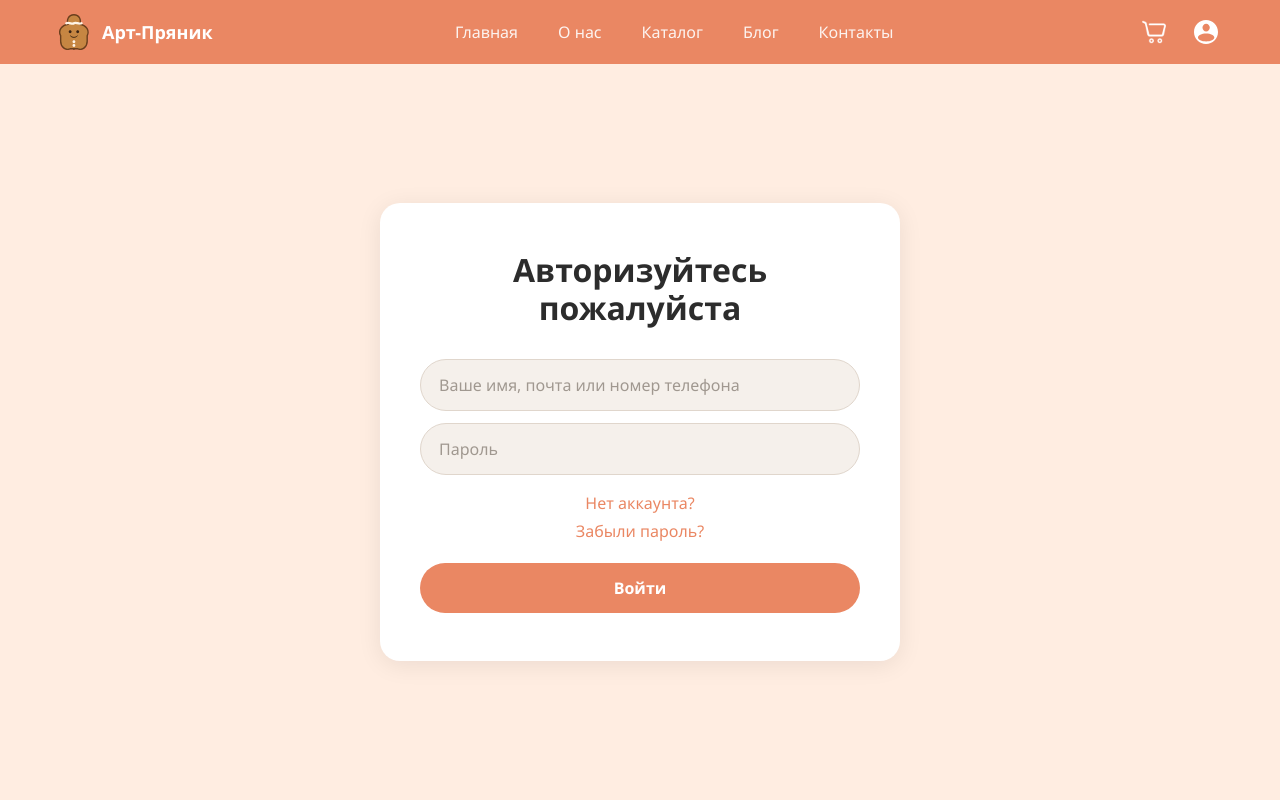
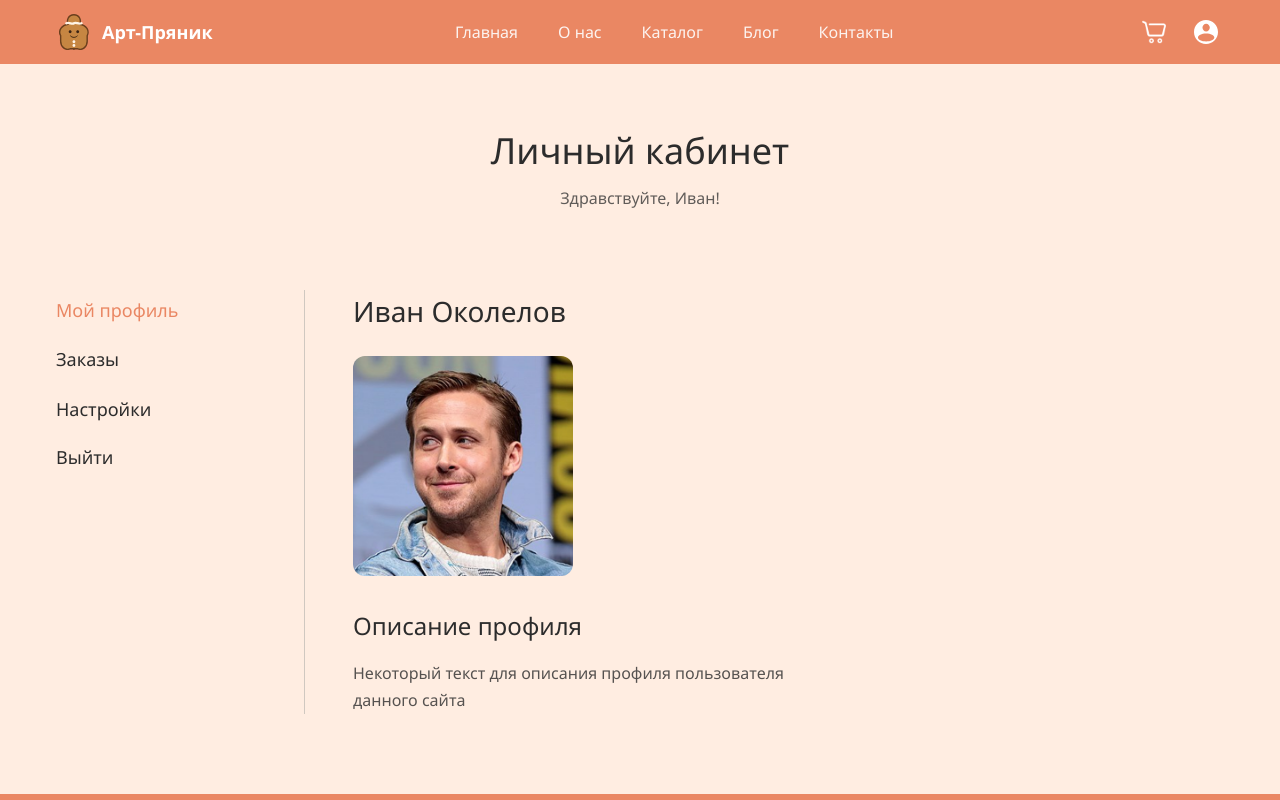
Before and after one commit to Mezeru7/art_pryanik_mvp, a React (Vite) app in the folder frontend/: page /profile in a window 1280 px wide. Before the commit this address led to /login. Shown: the top 800 px of the page. Built offline with nearby package versions, Linux system fonts and the light colour scheme.

Commit message:
Создание страницы профиля пользователя

```diff
--- a/frontend/src/App.jsx
+++ b/frontend/src/App.jsx
@@ -53,9 +53,7 @@ function App() {
                 } />
 
                 {/* Только для авторизованных */}
-                <Route path="profile" element={
-                  <PrivateRoute><ProfilePage /></PrivateRoute>
-                } />
+                <Route path="profile" element={<ProfilePage />} />
                 <Route path="orders" element={
                   <PrivateRoute><OrdersPage /></PrivateRoute>
                 } />
--- a/frontend/src/pages/ProfilePage.jsx
+++ b/frontend/src/pages/ProfilePage.jsx
@@ -1,16 +1,118 @@
+import { useState } from 'react';
+import { Link, useNavigate } from 'react-router-dom';
 import SEO from '../components/SEO/SEO';
+import { useAuth } from '../context/AuthContext';
+import styles from './ProfilePage.module.scss';
+
+const MOCK_USER = {
+  first_name: 'Иван',
+  last_name: 'Околелов',
+  avatar_url: '/assets/images/gosling.png',
+  bio: 'Некоторый текст для описания профиля пользователя данного сайта',
+};
+
+const NAV_ITEMS = [
+  { id: 'profile', label: 'Мой профиль' },
+  { id: 'orders', label: 'Заказы', to: '/orders' },
+  { id: 'settings', label: 'Настройки' },
+];
 
 function ProfilePage() {
+  const { user, logout } = useAuth();
+  const navigate = useNavigate();
+  const [activeTab, setActiveTab] = useState('profile');
+
+  const displayUser = user || MOCK_USER;
+  const firstName = displayUser.first_name || 'Пользователь';
+  const lastName = displayUser.last_name || '';
+  const avatar = displayUser.avatar_url || MOCK_USER.avatar_url;
+  const bio = displayUser.bio || MOCK_USER.bio;
+
+  const handleLogout = () => {
+    logout();
+    navigate('/');
+  };
+
   return (
     <>
-      <SEO
-        title="Профиль"
-        description="Личный кабинет пользователя Арт-Пряник."
-        path="/profile"
-      />
-      <main>
-        <h1>Профиль</h1>
-      </main>
+      <SEO title="Личный кабинет" description="Личный кабинет Арт-Пряник" path="/profile" />
+
+      {/* Hero */}
+      <section className={styles.profile__hero}>
+        <div className={styles.profile__hero_inner}>
+          <h1 className={styles.profile__hero_title}>Личный кабинет</h1>
+          <p className={styles.profile__hero_desc}>Здравствуйте, {firstName}!</p>
+        </div>
+      </section>
+
+      {/* Основной блок */}
+      <section className={styles.profile__main}>
+        <div className={styles.profile__container}>
+
+          {/* Левая навигация */}
+          <nav className={styles.profile__nav}>
+            {NAV_ITEMS.map((item) =>
+              item.to ? (
+                <Link
+                  key={item.id}
+                  to={item.to}
+                  className={`${styles.profile__nav_item} ${activeTab === item.id ? styles['profile__nav_item--active'] : ''}`}
+                  onClick={() => setActiveTab(item.id)}
+                >
+                  {item.label}
+                </Link>
+              ) : (
+                <button
+                  key={item.id}
+                  className={`${styles.profile__nav_item} ${activeTab === item.id ? styles['profile__nav_item--active'] : ''}`}
+                  onClick={() => setActiveTab(item.id)}
+                  type="button"
+                >
+                  {item.label}
+                </button>
+              )
+            )}
+            <button
+              className={styles.profile__nav_item}
+              onClick={handleLogout}
+              type="button"
+            >
+              Выйти
+            </button>
+          </nav>
+
+          {/* Разделитель */}
+          <div className={styles.profile__divider} />
+
+          {/* Правая часть — контент */}
+          <div className={styles.profile__content}>
+            {activeTab === 'profile' && (
+              <>
+                <h2 className={styles.profile__name}>
+                  {firstName} {lastName}
+                </h2>
+                <div className={styles.profile__avatar_wrap}>
+                  <img
+                    src={avatar}
+                    alt={`${firstName} ${lastName}`}
+                    className={styles.profile__avatar}
+                    loading="lazy"
+                  />
+                </div>
+                <h3 className={styles.profile__bio_title}>Описание профиля</h3>
+                <p className={styles.profile__bio}>{bio}</p>
+              </>
+            )}
+
+            {activeTab === 'settings' && (
+              <p className={styles.profile__placeholder}>
+                Настройки будут доступны в следующих версиях
+              </p>
+            )}
+          </div>
+
+        </div>
+      </section>
     </>
   );
 }
--- /dev/null
+++ b/frontend/src/pages/ProfilePage.module.scss
@@ -0,0 +1,154 @@
+@use '../styles/variables' as *;
+@use '../styles/mixins' as *;
+
+// Hero
+.profile__hero {
+  background-color: $color-bg-home;
+  padding: 60px 0 40px;
+  text-align: center;
+}
+
+.profile__hero_inner {
+  @include container;
+}
+
+.profile__hero_title {
+  font-size: 36px;
+  font-weight: 400;
+  color: $color-text;
+  margin-bottom: 8px;
+
+  @include mobile {
+    font-size: 26px;
+  }
+}
+
+.profile__hero_desc {
+  font-size: $font-size-base;
+  color: $color-text;
+  opacity: 0.75;
+}
+
+// Основной блок
+.profile__main {
+  background-color: $color-bg-home;
+  padding: 40px 0 80px;
+}
+
+.profile__container {
+  @include container;
+  display: flex;
+  align-items: flex-start;
+  gap: 0;
+
+  @include mobile {
+    flex-direction: column;
+    gap: 32px;
+  }
+}
+
+// Левая навигация
+.profile__nav {
+  flex-shrink: 0;
+  width: 200px;
+  display: flex;
+  flex-direction: column;
+  gap: 24px;
+  padding-top: 8px;
+
+  @include mobile {
+    width: 100%;
+    flex-direction: row;
+    flex-wrap: wrap;
+    gap: 12px;
+  }
+}
+
+.profile__nav_item {
+  background: none;
+  border: none;
+  font-size: $font-size-lg;
+  font-family: $font-family-base;
+  color: $color-text;
+  cursor: pointer;
+  padding: 0;
+  text-align: left;
+  text-decoration: none;
+  transition: color 0.2s;
+
+  &:hover {
+    color: $color-primary;
+  }
+
+  &--active {
+    color: $color-primary;
+  }
+}
+
+// Разделитель
+.profile__divider {
+  width: 1px;
+  background-color: #d0c8c0;
+  align-self: stretch;
+  margin: 0 48px;
+  flex-shrink: 0;
+
+  @include mobile {
+    display: none;
+  }
+}
+
+// Правая часть
+.profile__content {
+  flex: 1;
+  min-width: 0;
+}
+
+.profile__name {
+  font-size: 28px;
+  font-weight: 400;
+  color: $color-text;
+  margin-bottom: 24px;
+
+  @include mobile {
+    font-size: 22px;
+  }
+}
+
+.profile__avatar_wrap {
+  margin-bottom: 32px;
+}
+
+.profile__avatar {
+  width: 220px;
+  height: 220px;
+  object-fit: cover;
+  border-radius: 12px;
+  display: block;
+
+  @include mobile {
+    width: 160px;
+    height: 160px;
+  }
+}
+
+.profile__bio_title {
+  font-size: 24px;
+  font-weight: 400;
+  color: $color-text;
+  margin-bottom: 16px;
+}
+
+.profile__bio {
+  font-size: $font-size-base;
+  color: $color-text;
+  line-height: 1.7;
+  opacity: 0.8;
+  max-width: 480px;
+}
+
+.profile__placeholder {
+  font-size: $font-size-base;
+  color: $color-text;
+  opacity: 0.6;
+}
```
Also changed, not shown: frontend/public/assets/images/gosling.png (added), 1 other file (tests, documents, lock files or other folders).
